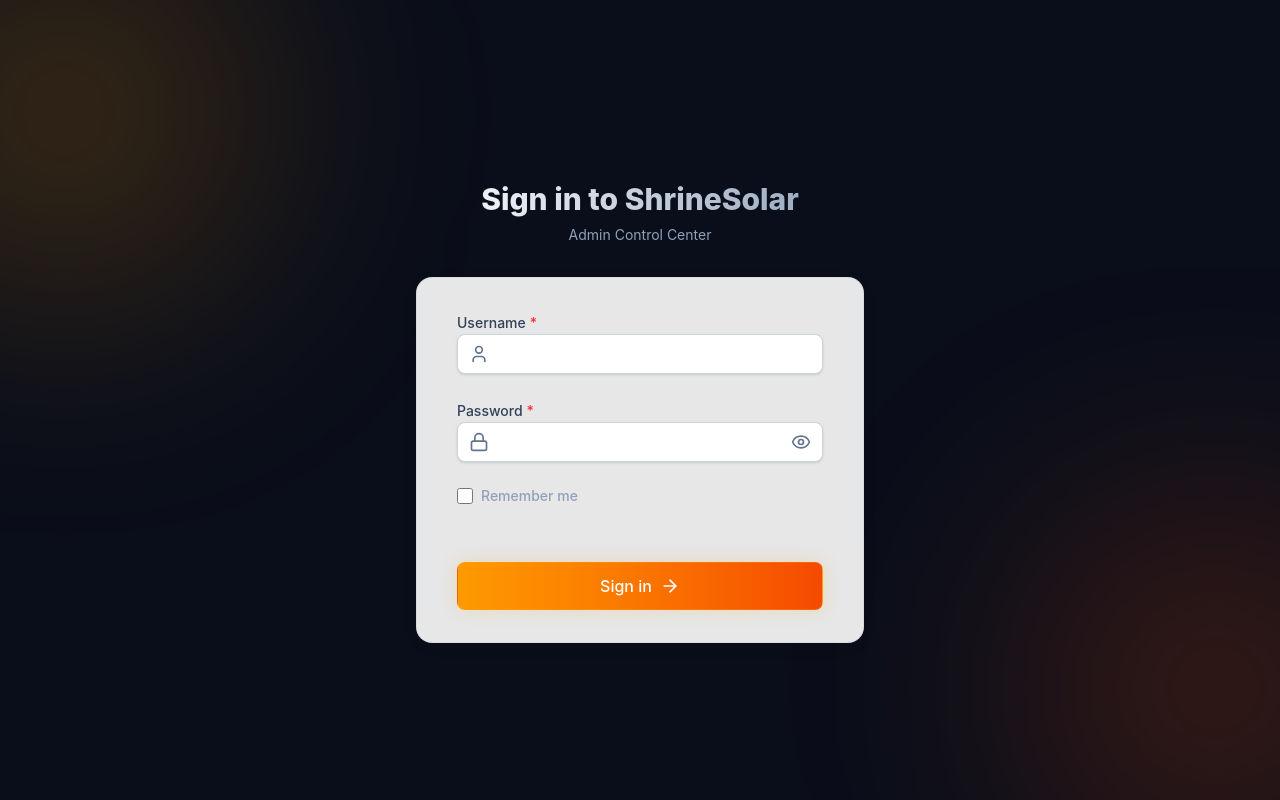
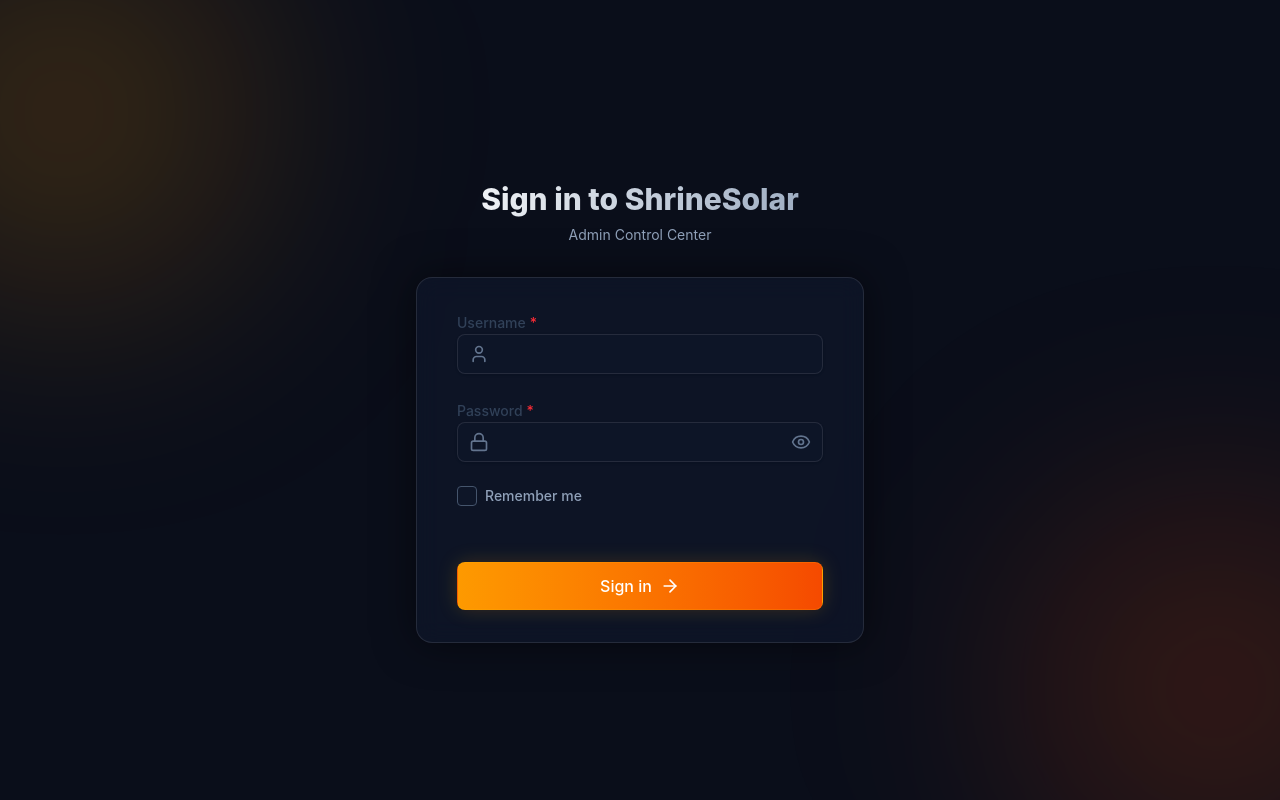
Before and after one commit to kurogames77/ShrineSolar-Admin, a React (Vite) app: page /login in a window 1280 px wide. Built offline with nearby package versions, Linux system fonts and the light colour scheme; no server answers; the database is empty.

Commit message:
fix: ensure login page is always dark mode and fix checkbox styling

```diff
--- a/src/pages/LoginPage.tsx
+++ b/src/pages/LoginPage.tsx
@@ -74,7 +74,7 @@
       </div>
 
       <div className="mt-8 sm:mx-auto sm:w-full sm:max-w-md relative z-10">
-        <div className="glass-card py-8 px-4 sm:rounded-2xl sm:px-10 border border-white/10 shadow-[0_0_40px_rgba(0,0,0,0.5)]">
+        <div className="bg-slate-900/70 backdrop-blur-md py-8 px-4 sm:rounded-2xl sm:px-10 border border-white/10 shadow-[0_0_40px_rgba(0,0,0,0.5)]">
           <form className="space-y-6" onSubmit={handleLogin}>
             {error && (
               <div className="bg-red-500/10 border border-red-500/20 text-red-400 px-4 py-3 rounded-lg text-sm flex items-center">
@@ -92,7 +92,7 @@
                 required
                 value={email}
                 onChange={(e) => setEmail(e.target.value)}
-                className="pl-10"
+                className="pl-10 text-white bg-slate-900/50 border-white/10 focus:border-amber-500/50 focus:ring-amber-500/20"
               />
               <User className="absolute left-3 top-[34px] h-5 w-5 text-slate-500" />
             </div>
@@ -107,7 +107,7 @@
                 required
                 value={password}
                 onChange={(e) => setPassword(e.target.value)}
-                className="pl-10 pr-10"
+                className="pl-10 pr-10 text-white bg-slate-900/50 border-white/10 focus:border-amber-500/50 focus:ring-amber-500/20"
               />
               <Lock className="absolute left-3 top-[34px] h-5 w-5 text-slate-500" />
               <button
@@ -125,17 +125,28 @@
             </div>
 
             <div className="flex items-center">
-              <div className="flex items-center group cursor-pointer">
+              <label htmlFor="remember-me" className="flex items-center group cursor-pointer">
+                <div className="relative flex items-center justify-center w-5 h-5 mr-2 bg-slate-900/50 border border-slate-600 rounded transition-colors group-hover:border-amber-500">
                   <input
                     id="remember-me"
                     name="remember-me"
                     type="checkbox"
-                  className="h-4 w-4 rounded bg-slate-900/50 border-slate-600 text-amber-500 focus:ring-amber-500 focus:ring-offset-[#0a0e1a] cursor-pointer"
+                    className="absolute opacity-0 w-full h-full cursor-pointer peer"
                   />
-                <label htmlFor="remember-me" className="ml-2 block text-sm text-slate-400 font-medium group-hover:text-slate-200 transition-colors cursor-pointer">
+                  <svg
+                    className="w-3 h-3 text-amber-500 opacity-0 peer-checked:opacity-100 transition-opacity"
+                    fill="none"
+                    viewBox="0 0 24 24"
+                    stroke="currentColor"
+                    strokeWidth={3}
+                  >
+                    <path strokeLinecap="round" strokeLinejoin="round" d="M5 13l4 4L19 7" />
+                  </svg>
+                </div>
+                <span className="text-sm text-slate-400 font-medium group-hover:text-slate-200 transition-colors">
                   Remember me
+                </span>
               </label>
-              </div>
             </div>
 
             {/* Cloudflare Turnstile Widget */}
```
Lines whose indentation alone changed are shown as unchanged.
